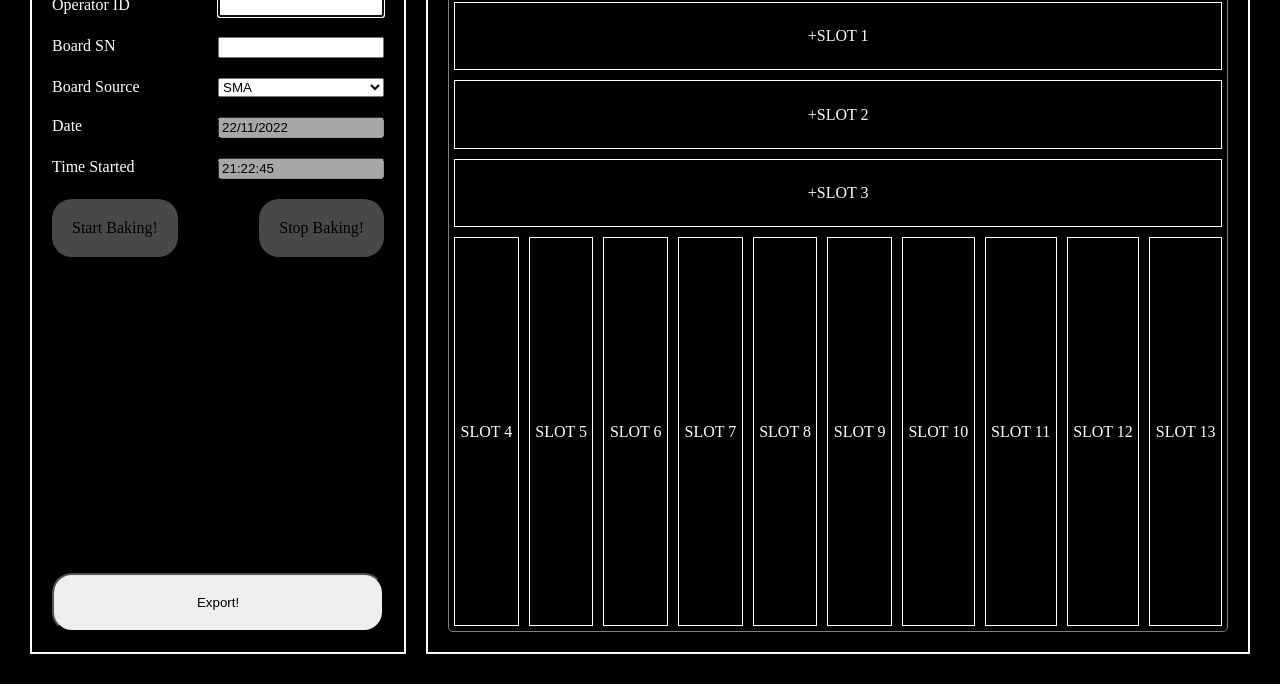
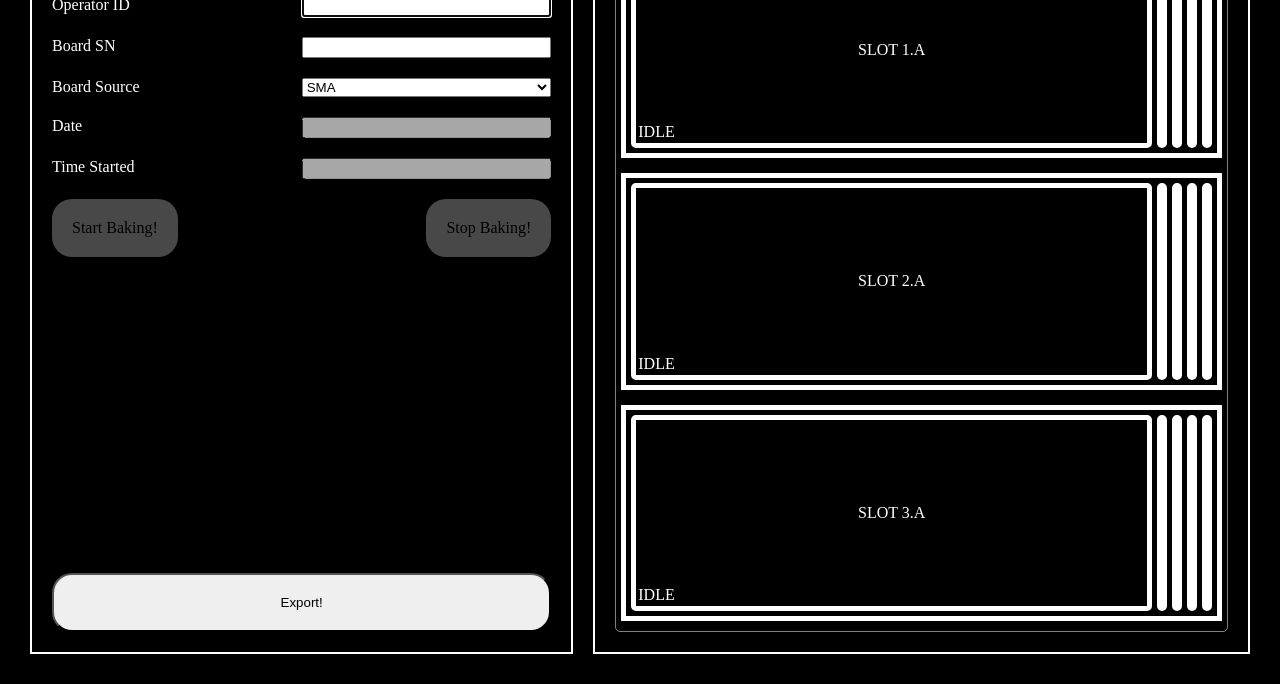
Before and after one commit to togzhankz/BakingControlApp, a plain HTML site: page index.html in a window 1280 px wide. Shown: the part 116-800 px from the top of the page. Drawn offline with Linux system fonts and the light colour scheme.

Commit message:
adding oven structure extended

```diff
--- a/index.html
+++ b/index.html
@@ -8,7 +8,8 @@
     <title>Baking Process</title>
     <link rel="stylesheet" href="style.css">
     <link rel="icon" type="image/jpg" href="logo.ico"/>
-    <script src="script.js" defer></script>
+    <!-- <script src="script.js" defer></script> -->
+    <script src="scriptLayout.js" defer></script>
     <script lang="javascript" src="https://cdn.sheetjs.com/xlsx-0.18.12/package/dist/xlsx.mini.min.js"></script>
 </head>
 
@@ -76,75 +77,7 @@
             </div>
         </div>
         <div class="ovenSection">
-            <div class="ovenSctructure">
-                <div class="controls">
-                    memmert universal oven
-                </div>
-                <div class="hSlot" id="slot1">
-                    <div class="add">+</div>
-                    <div class="nameSlot">SLOT 1</div>
-                    <div class="timer"></div>
-
-                </div>
-                <div class="hSlot" id="slot2">
-                    <div class="add">+</div>
-                    <div class="nameSlot">SLOT 2</div>
-                    <div class="timer"></div>
-
-                </div>
-                <div class="hSlot" id="slot3">
-                    <div class="add">+</div>
-                    <div class="nameSlot">SLOT 3</div>
-                    <div class="timer"></div>
-
-                </div>
-
-                <div class="verticalSection">
-                    <div class="vSlot" id="slot4">
-                        <div class="nameSlot">SLOT 4</div>
-                        <div class="timer"></div>
-                    </div>
-                    <div class="vSlot" id="slot5">
-                        <div class="nameSlot">SLOT 5</div>
-                        <div class="timer"></div>
-                    </div>
-                    <div class="vSlot" id="slot6">
-                        <div class="nameSlot">SLOT 6</div>
-                        <div class="timer"></div>
-                    </div>
-                    <div class="vSlot" id="slot7">
-                        <div class="nameSlot">SLOT 7</div>
-                        <div class="timer"></div>
-                    </div>
-                    <div class="vSlot" id="slot8">
-                        <div class="nameSlot">SLOT 8</div>
-                        <div class="timer"></div>
-                    </div>
-                    <div class="vSlot" id="slot9">
-                        <div class="nameSlot">SLOT 9</div>
-                        <div class="timer"></div>
-                    </div>
-                    <div class="vSlot" id="slot10">
-                        <div class="nameSlot">SLOT 10</div>
-                        <div class="timer"></div>
-
-                    </div>
-                    <div class="vSlot" id="slot11">
-                        <div class="nameSlot">SLOT 11</div>
-                        <div class="timer"></div>
-
-                    </div>
-                    <div class="vSlot" id="slot12">
-                        <div class="nameSlot">SLOT 12</div>
-                        <div class="timer"></div>
-                    </div>
-                    <div class="vSlot" id="slot13">
-                        <div class="nameSlot">SLOT 13</div>
-                        <div class="timer"></div>
-                    </div>
-
-
-                </div>
+            <div class="ovenSctructure" id="ovenSctructure">
 
             </div>
         </div>
--- /dev/null
+++ b/scriptLayout.js
@@ -0,0 +1,90 @@
+const ovenSctructure = document.getElementById("ovenSctructure");
+const SlotState = {
+  IDLE: "IDLE",
+  BAKING: "BAKING",
+  READY: "READY",
+  OVERBAKED: "OVERBAKED",
+};
+
+const BoardSource = {
+  SMA: "SMA",
+  FA: "FA",
+  TRSH: "TRSH",
+  CLAIM: "CLAIM",
+  OTHER: "OTHER",
+};
+
+const ovenConstant = {
+  horizontalSlots: 3,
+  subSlotLetters: ["A", "B", "C", "D", "E"],
+  verticalSlots: 10,
+};
+
+const createSlot = () => {
+  const slot = document.createElement("div");
+  slot.classList.add("slot");
+  return slot;
+};
+
+const createSubslot = (
+  slotNumber,
+  subSlotLetter,
+  state = "IDLE",
+  time = ""
+) => {
+  const subSlot = document.createElement("div");
+  subSlot.classList.add("subSlot", state);
+
+  subSlot.addEventListener("click", (e) => {
+    subSlot.classList.toggle("selected");
+  });
+
+  const timeRemaining = document.createElement("div");
+  timeRemaining.classList.add("timeRemaining");
+  timeRemaining.innerText = time;
+
+  const slotState = document.createElement("div");
+  slotState.classList.add("slotState");
+  slotState.innerText = state;
+
+  subSlot.innerText = `SLOT ${slotNumber}.${subSlotLetter}`;
+  subSlot.appendChild(timeRemaining);
+  subSlot.appendChild(slotState);
+
+  return subSlot;
+};
+
+const container = document.getElementById("container");
+
+const printOven = (ovenState) => {
+  // creating vertical slots
+  for (let idSlot = 1; idSlot <= ovenConstant.horizontalSlots; idSlot++) {
+    const slot = document.createElement("div");
+    slot.classList.add("hSlot");
+    slot.id = `slot${idSlot}`;
+
+    ovenConstant.subSlotLetters.forEach((letter) => {
+      const subSlot = createSubslot(idSlot, letter);
+
+      slot.appendChild(subSlot);
+    });
+
+    ovenSctructure.appendChild(slot);
+  }
+};
+
+const testOvenState = [
+  {
+    id: "1-1",
+    slot: 1,
+    subSlot: 1,
+    state: SlotState.BAKING,
+    timeStarted: new Date(),
+    timeEnd: new Date(),
+    operatorName: "John",
+    boardSerialNumber: "1234567890",
+    boardSource: BoardSource.SMA,
+  },
+];
+
+printOven(testOvenState);
--- a/style.css
+++ b/style.css
@@ -231,3 +231,57 @@ body {
 }
 
 /*#endregion */
+
+
+
+
+
+
+.hSlot {
+    border: 5px solid white;
+    display: flex;
+    padding: 5px;
+    position: relative;
+    margin-bottom: 10px;
+    height: 50px;
+  }
+
+  .subSlot {
+    position: relative;
+    cursor: pointer;
+    flex-grow: 0;
+    width: 0px;
+    overflow: hidden;
+    height: 100%;
+    display: flex;
+    justify-content: center;
+    align-items: center;
+    transition: all 0.5s;
+    transition-timing-function: ease-in-out;
+    border-radius: 5px;
+    border: 5px solid white;
+  }
+  .subSlot > .timeRemaining {
+    position: absolute;
+    top: 2px;
+    left: 2px;
+  }
+  .subSlot > .slotState {
+    position: absolute;
+    bottom: 2px;
+    left: 2px;
+  }
+
+  .subSlot ~ .subSlot {
+    margin-left: 5px;
+  }
+  .subSlot:first-child{
+    flex-grow: 1;
+    width: 100%;
+  }
+
+  .subSlot.selected{
+
+    width: 100%;
+    flex-grow: 1;
+  }
```
